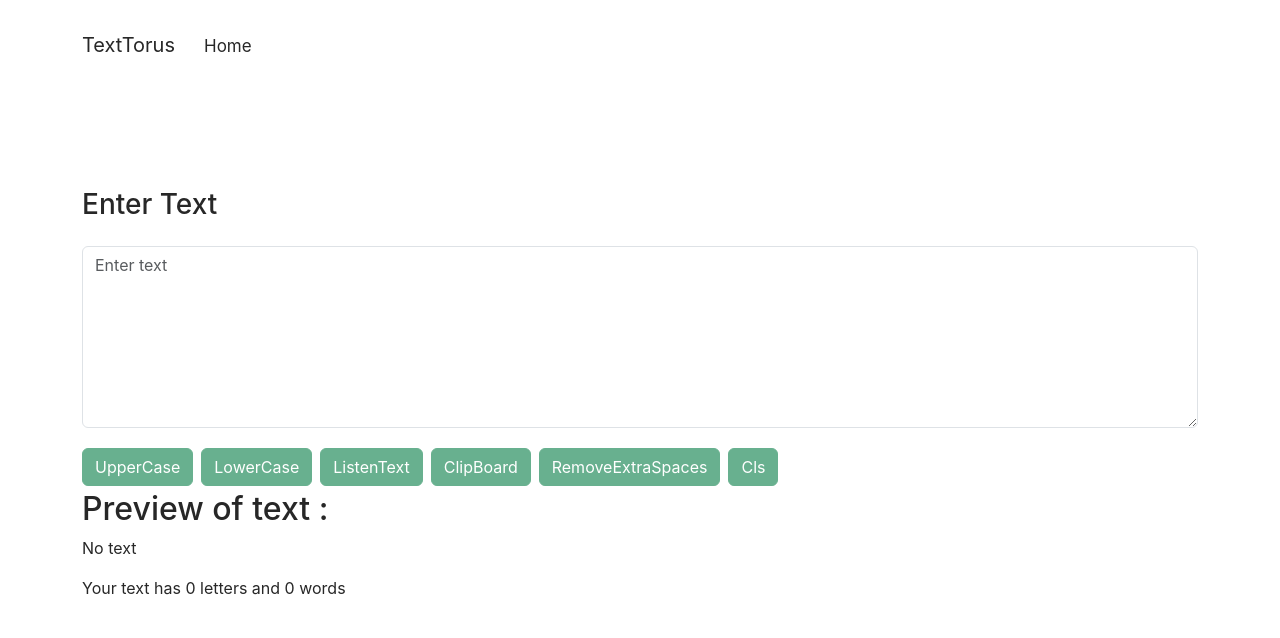
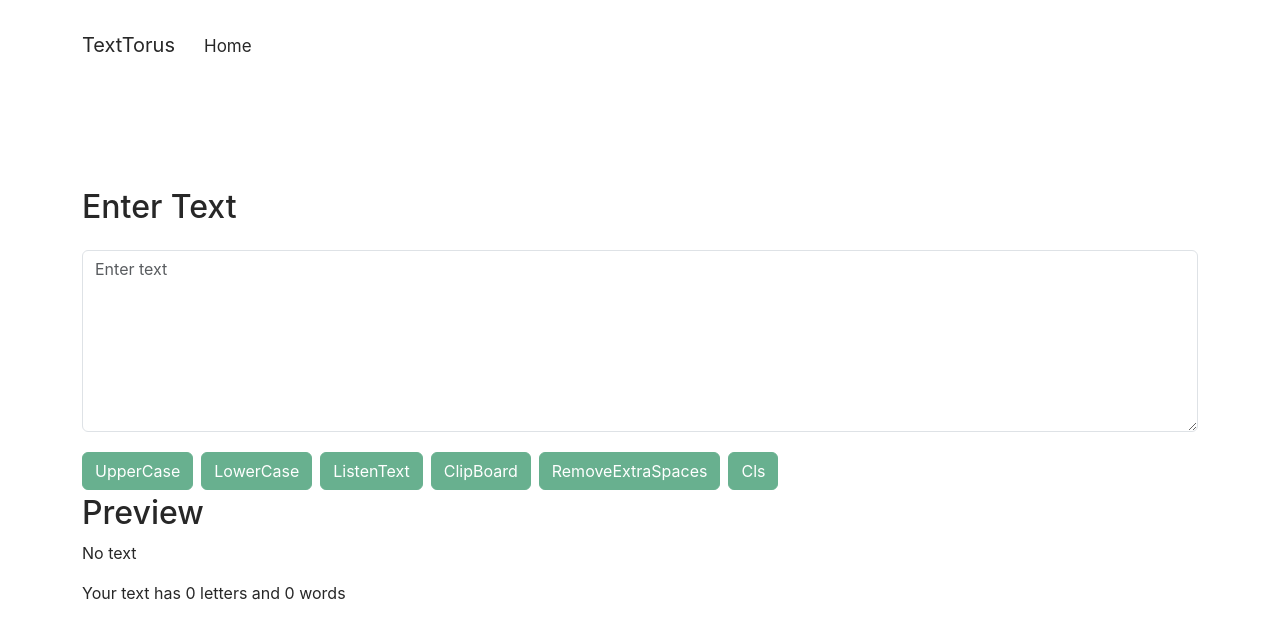
Before and after one commit to GarvBhatt/TextTorus, a React (Create React App) app: page / in a window 1280 px wide. Shown: the top 638 px of the page. Built offline with nearby package versions, Linux system fonts and the light colour scheme.

Commit message:
Twelfth Commit

```diff
--- a/src/MyComponents/TheForm.jsx
+++ b/src/MyComponents/TheForm.jsx
@@ -43,7 +43,7 @@ const TheForm = (props)=>
     return (
         <Container style={props.TextStyle}>
             <Form>
-                <Form.Label className="h3 mt-5">
+                <Form.Label className="h2 mt-5">
                     Enter Text
                 </Form.Label>
                 <Form.Control className="my-3" value={text} placeholder="Enter text" onChange={handleOnChange} as="textarea" rows={7}/>
@@ -57,7 +57,7 @@ const TheForm = (props)=>
 
             <div className="information">
                 <h2>
-                    Preview of text :
+                    Preview
                 </h2>
                 <p>
                     {
```
